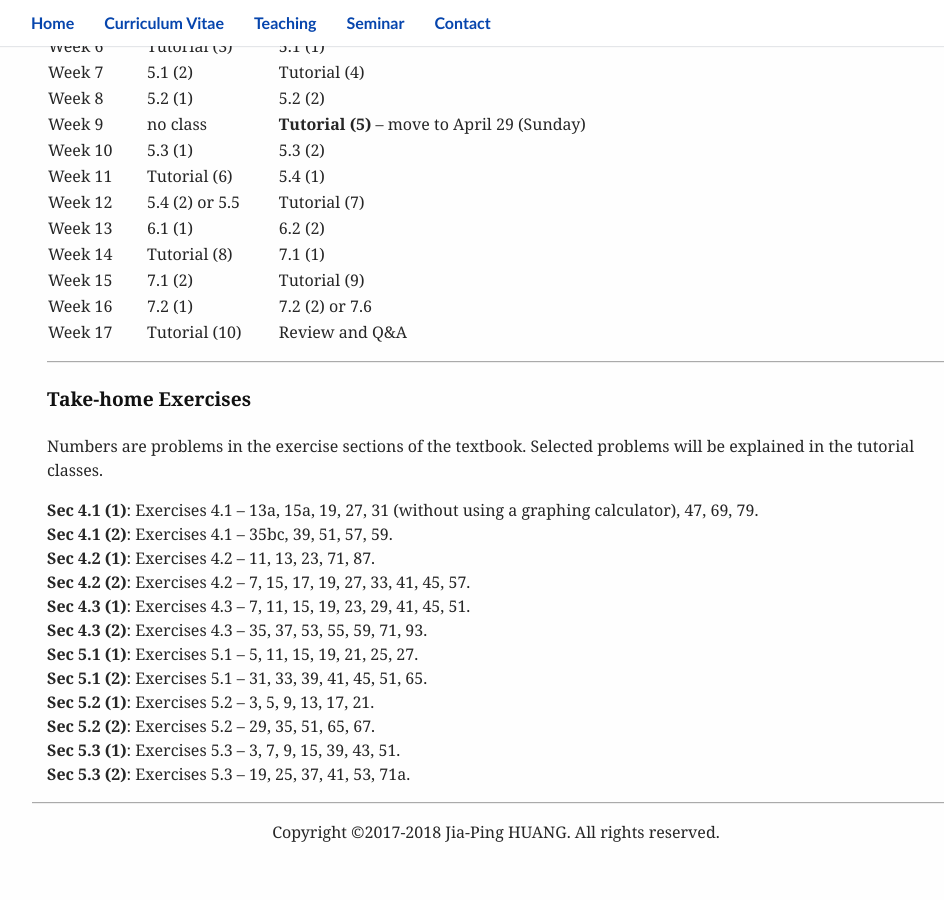
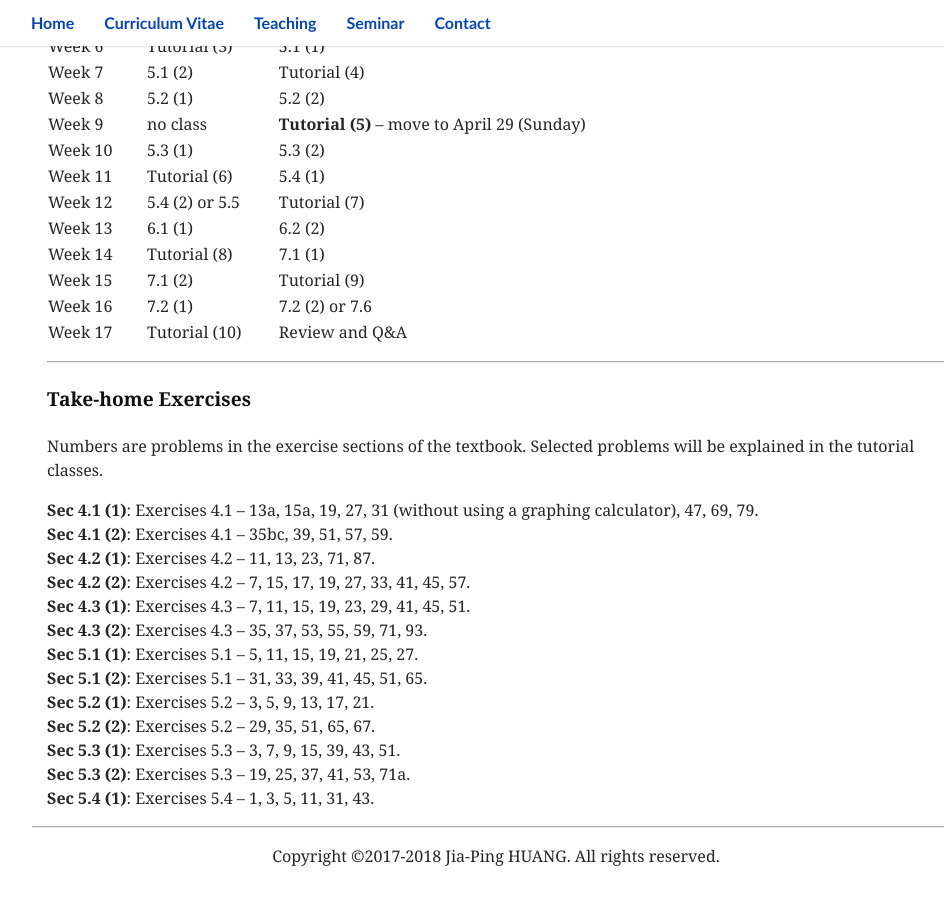
Before and after one commit to huangjp28/huangjp28.github.io, a Jekyll site: the page built from _teaching/03_calculus2.md, in a window 1280 px wide and 900 px high, scrolled down 1498 px. Shown: the whole window, without its empty margins (144-1088 px from the left). Built offline with Jekyll 4.4.1, drawn with Linux system fonts in a browser that asks for light colours; some web fonts are replaced; before the commit the page ends 2374 px from its top, so only the background shows below that.

Commit message:
update 20180516

```diff
--- a/_teaching/03_calculus2.md
+++ b/_teaching/03_calculus2.md
@@ -88,3 +88,4 @@ Numbers are problems in the exercise sections of the textbook. Selected problems
 **Sec 5.2 (2)**: Exercises 5.2 -- 29, 35, 51, 65, 67.
 **Sec 5.3 (1)**: Exercises 5.3 -- 3, 7, 9, 15, 39, 43, 51.
 **Sec 5.3 (2)**: Exercises 5.3 -- 19, 25, 37, 41, 53, 71a.
+**Sec 5.4 (1)**: Exercises 5.4 -- 1, 3, 5, 11, 31, 43.
```
